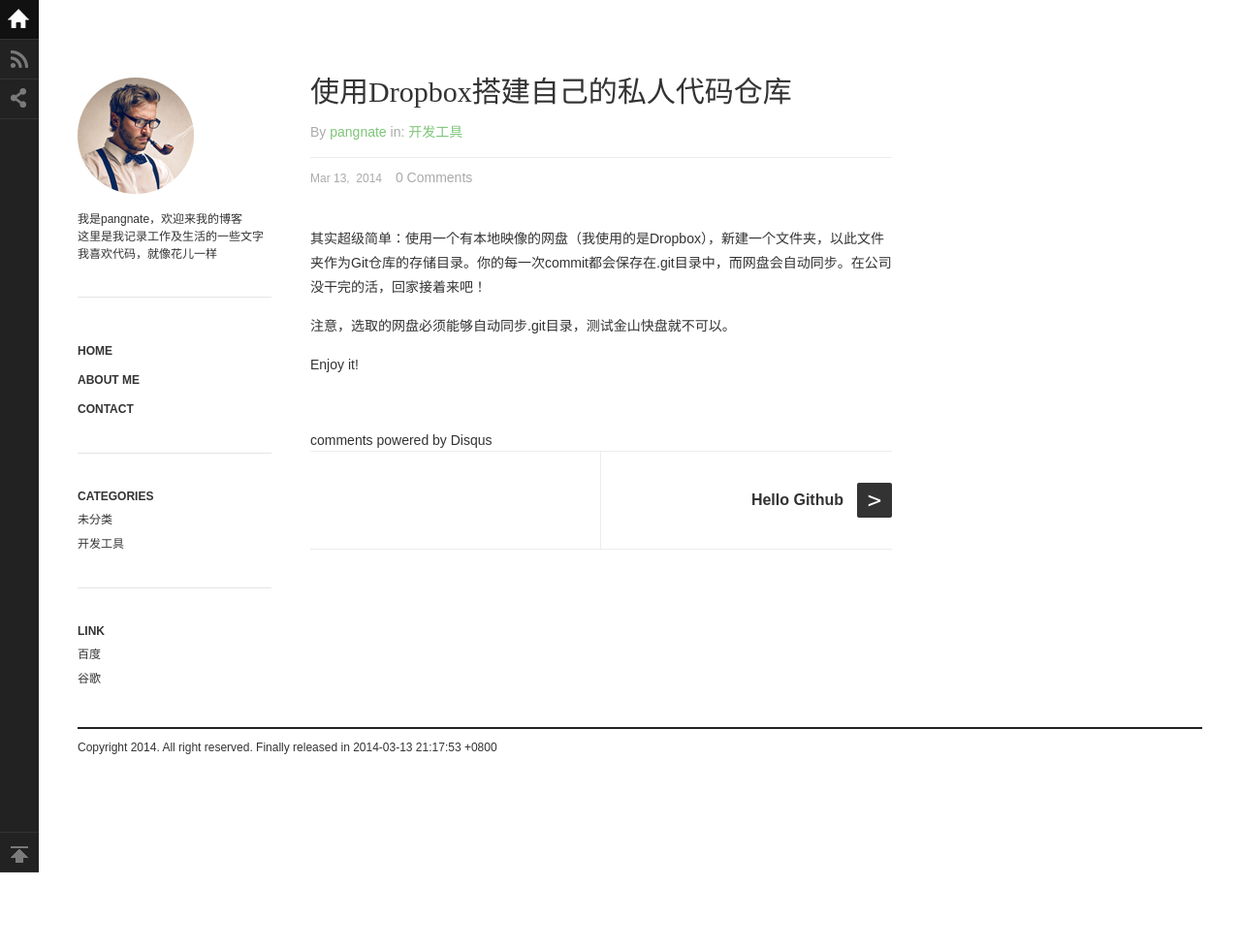
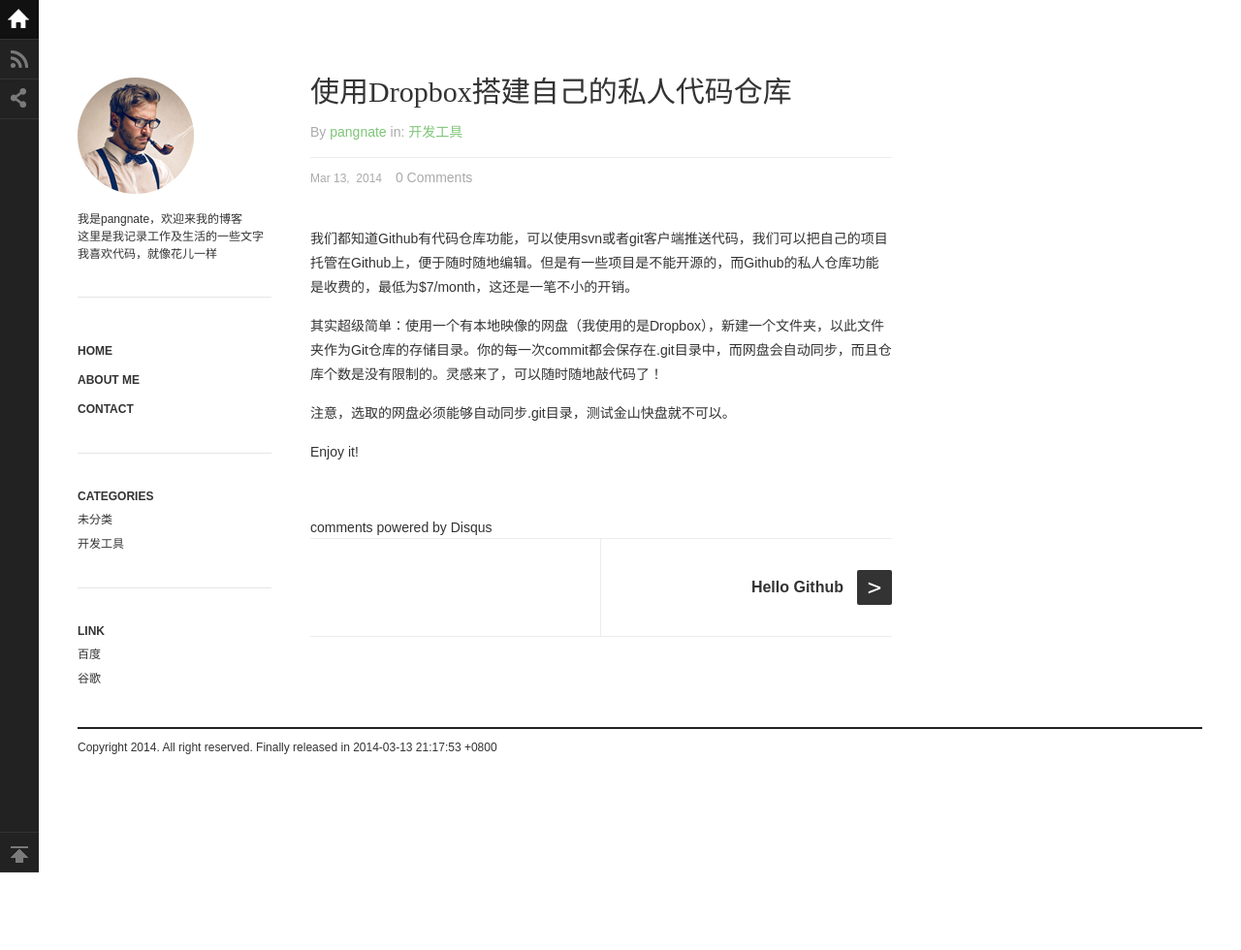
Before and after one commit to pangnate/pangnate.github.io, a Jekyll site: the page built from _posts/2014/2014-03-13-dropbox-private-repository.md, in a window 1280 px wide. Shown: the whole page at 97% size. Built offline with Jekyll 4.4.1, drawn with Linux system fonts in a browser that asks for light colours; some web fonts are replaced; comment, search, counter and statistics services are not loaded.

Commit message:
Modify dropbox-private-repository.md

```diff
--- a/_posts/2014/2014-03-13-dropbox-private-repository.md
+++ b/_posts/2014/2014-03-13-dropbox-private-repository.md
@@ -7,7 +7,9 @@ categories: [开发工具]
 tags: [git, repository, dropbox]
 ---
 
-其实超级简单：使用一个有本地映像的网盘（我使用的是Dropbox），新建一个文件夹，以此文件夹作为Git仓库的存储目录。你的每一次commit都会保存在.git目录中，而网盘会自动同步。在公司没干完的活，回家接着来吧！
+我们都知道Github有代码仓库功能，可以使用svn或者git客户端推送代码，我们可以把自己的项目托管在Github上，便于随时随地编辑。但是有一些项目是不能开源的，而Github的私人仓库功能是收费的，最低为$7/month，这还是一笔不小的开销。
+
+其实超级简单：使用一个有本地映像的网盘（我使用的是Dropbox），新建一个文件夹，以此文件夹作为Git仓库的存储目录。你的每一次commit都会保存在.git目录中，而网盘会自动同步，而且仓库个数是没有限制的。灵感来了，可以随时随地敲代码了！
 
 注意，选取的网盘必须能够自动同步.git目录，测试金山快盘就不可以。
 
```
